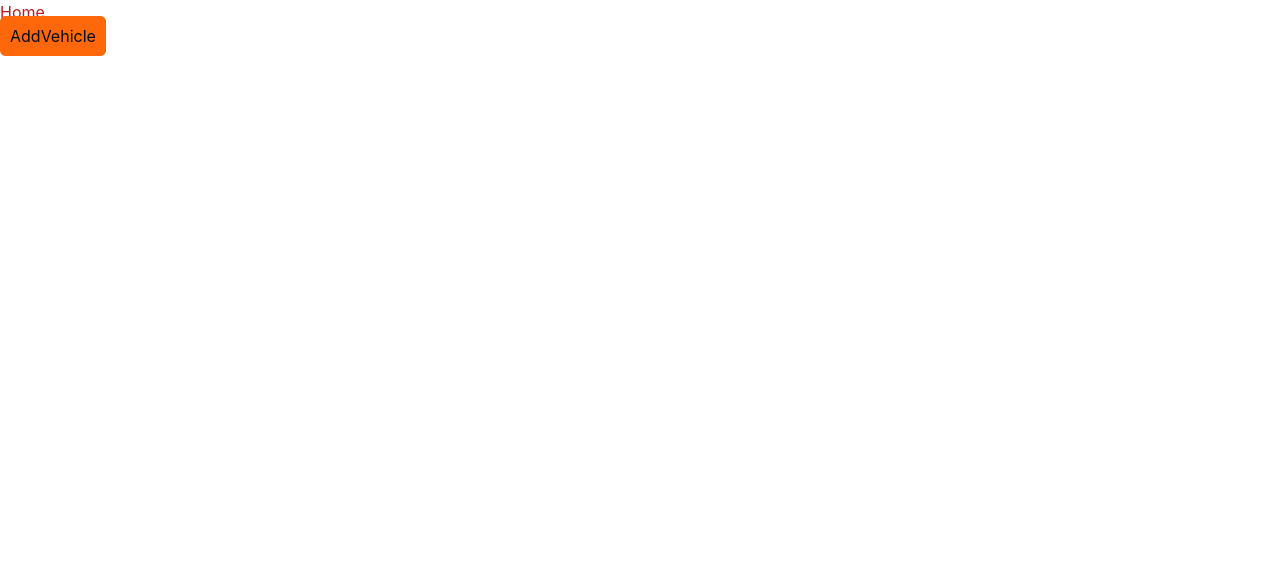
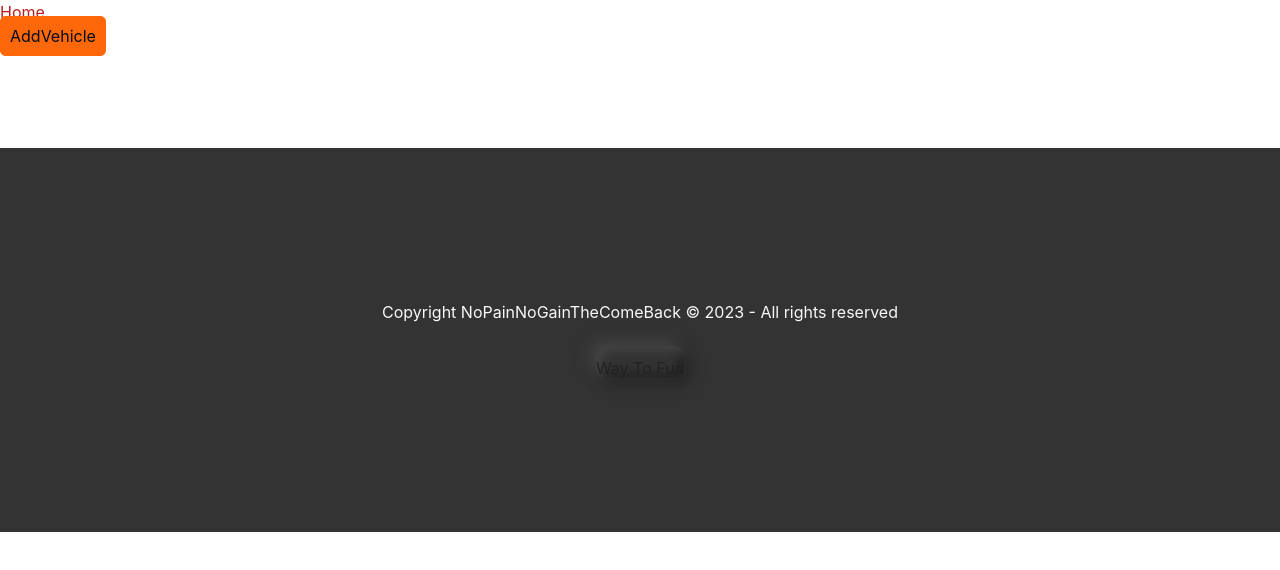
Before and after one commit to BarzaGuignol/NoPainNoGainTheComeBack, a React (Vite) app in the folder frontend/: page / in a window 1280 px wide. Shown: the top 570 px of the page. Built offline with nearby package versions, Linux system fonts and the light colour scheme.

Commit message:
ajout route front panic-room

```diff
--- a/frontend/src/App.jsx
+++ b/frontend/src/App.jsx
@@ -2,8 +2,9 @@ import React, { useState } from "react";
 import { BrowserRouter as Router, Routes, Route } from "react-router-dom";
 
 import Search from "@pages/Search";
-import AllVehicles from "@pages/AllVehicles";
 import AddVehicle from "@pages/AddVehicle";
+import Footer from "@components/Footer";
+import PanicRoom from "@pages/PanicRoom";
 import Home from "./pages/Home";
 
 import "./App.css";
@@ -19,6 +20,7 @@ function App() {
         <Routes>
           <Route path="/" element={<Home />} />
           <Route path="/vehicle/creation" element={<AddVehicle />} />
+          <Route path="/panic-room" element={<PanicRoom />} />
           <Route
             path="/search"
             element={
@@ -28,20 +30,12 @@ function App() {
                 setType={setTypeChoice}
                 setDeparture={setDecisionDepart}
                 setArrival={setDecisionArrival}
-              />
-            }
-          />
-          <Route
-            path="/vehicles"
-            element={
-              <AllVehicles
-                departure={decisionDepart}
-                arrival={decisionArrival}
                 type={typeChoice}
               />
             }
           />
         </Routes>
+        <Footer />
       </div>
     </Router>
   );
--- a/frontend/src/components/ButtonToFun.css
+++ b/frontend/src/components/ButtonToFun.css
@@ -1,13 +1,3 @@
-.bgColor {
-  height: 100vh;
-  overflow: hidden;
-  display: flex;
-  flex-direction: column;
-  align-items: center;
-  justify-content: center;
-  background: #333;
-}
-
 .noselect {
   -webkit-touch-callout: none;
   -webkit-user-select: none;
@@ -18,7 +8,7 @@
   -webkit-tap-highlight-color: transparent;
 }
 
-button {
+.way {
   width: 150px;
   height: 50px;
   cursor: pointer;
@@ -32,7 +22,7 @@ button {
   font-size: 16px;
 }
 
-button:active {
+.way:active {
   box-shadow: -5px -5px 15px #444, 5px 5px 15px #222, inset 5px 5px 10px #222,
     inset -5px -5px 10px #444;
   font-size: 15px;
--- a/frontend/src/components/ButtonToFun.jsx
+++ b/frontend/src/components/ButtonToFun.jsx
@@ -1,13 +1,18 @@
 import React from "react";
+import { Link } from "react-router-dom";
 
 import "./ButtonToFun.css";
 
 export default function ButtonToFun() {
   return (
-    <div className="bgColor">
-      <button className="noselect blue" type="button">
+    <div>
+      <Link
+        to="/panic-room"
+        className="noselect blue way text-center pt-3"
+        type="button"
+      >
         Way To Fun
-      </button>
+      </Link>
     </div>
   );
 }
--- /dev/null
+++ b/frontend/src/components/Footer.jsx
@@ -0,0 +1,13 @@
+import ButtonToFun from "@components/ButtonToFun";
+import React from "react";
+
+export default function Footer() {
+  return (
+    <div className="mt-[100px] h-96 overflow-hidden flex flex-col items-center justify-center bg-[#333]">
+      <h3 className="mb-8 text-white">
+        Copyright NoPainNoGainTheComeBack © 2023 - All rights reserved
+      </h3>
+      <ButtonToFun />
+    </div>
+  );
+}
--- /dev/null
+++ b/frontend/src/pages/PanicRoom.jsx
@@ -0,0 +1,5 @@
+import React from "react";
+
+export default function PanicRoom() {
+  return <div>Please don't panic !</div>;
+}
--- a/frontend/src/pages/Search.jsx
+++ b/frontend/src/pages/Search.jsx
@@ -72,6 +72,7 @@ export default function Search({
         <Link
           to="/vehicles"
           className="border-solid border-2 border-green-900 rounded-full w-40 text-green-900"
+          type="button"
         >
           Validation
         </Link>
```
